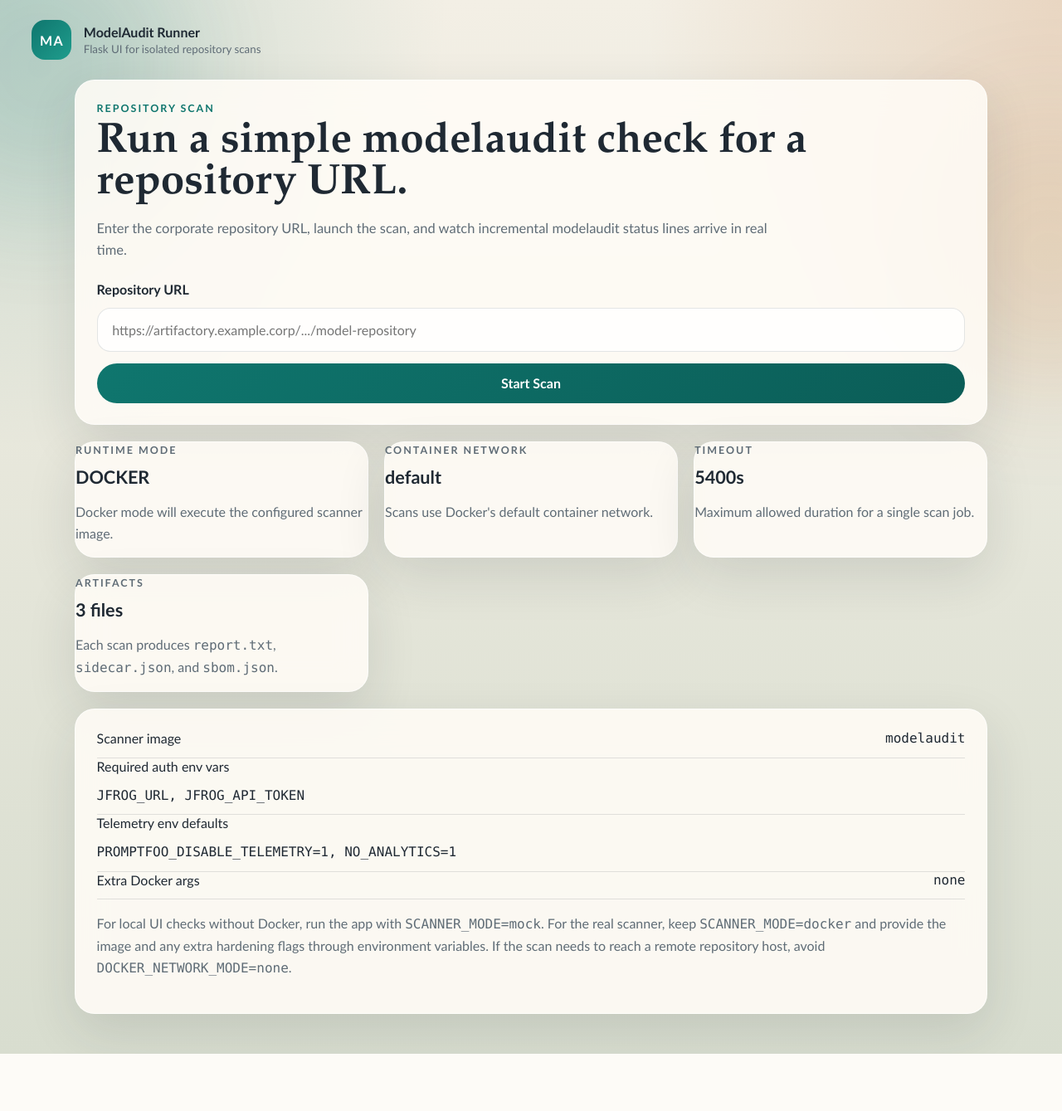
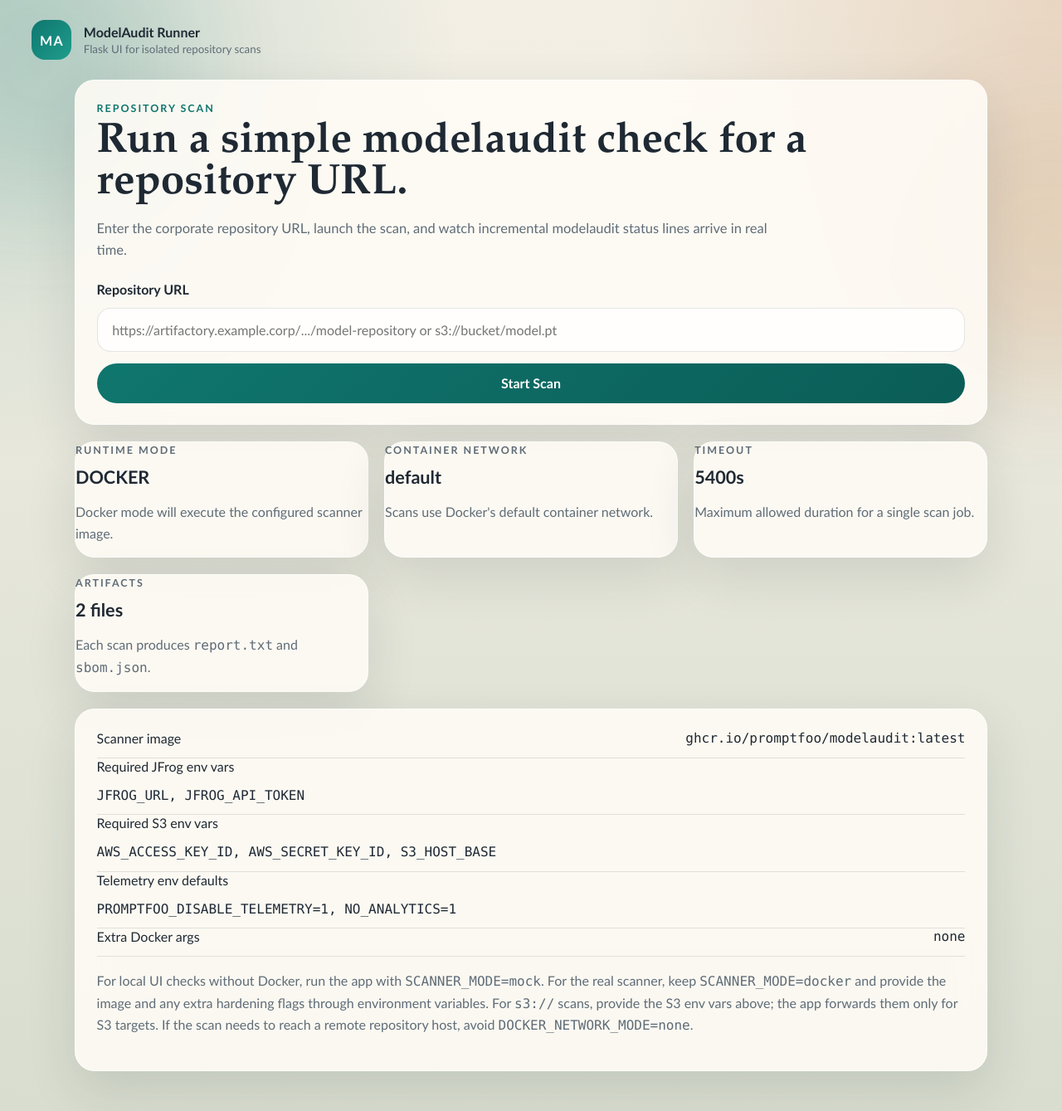
Before and after one commit to jessejam/shiny-octo-couscous, a Flask app: page / in a window 1280 px wide. Shown: the whole page at 83% size. Before the commit the page ends 1270 px from the top, so only its background shows below. Run offline with Flask 3, Linux system fonts and the light colour scheme.

Commit message:
added s3 support

```diff
--- a/main.py
+++ b/main.py
@@ -36,7 +36,6 @@ TERMINAL_STATUSES = {
     "timed_out",
     "scanner_unavailable",
     "report_missing",
-    "invalid_report",
 }
 
 STATUS_META = {
@@ -68,10 +67,6 @@ STATUS_META = {
         "label": "Missing Output",
         "hint": "The scan finished, but one or more expected output files were not found.",
     },
-    "invalid_report": {
-        "label": "Invalid Report",
-        "hint": "The generated JSON sidecar file could not be parsed.",
-    },
 }
 
 ERROR_META = {
@@ -95,11 +90,6 @@ ERROR_META = {
         "message": "The scan completed without producing one or more expected output files.",
         "status_code": 502,
     },
-    "invalid_report": {
-        "title": "Invalid Report",
-        "message": "The JSON sidecar file was created but could not be parsed.",
-        "status_code": 502,
-    },
 }
 
 NETWORK_RESOLUTION_PATTERNS = (
@@ -112,10 +102,18 @@ NETWORK_RESOLUTION_PATTERNS = (
 )
 
 REPORT_FILENAME = "report.txt"
-SIDECAR_FILENAME = "sidecar.json"
 SBOM_FILENAME = "sbom.json"
 TEXT_MIMETYPE = "text/plain; charset=utf-8"
 JSON_MIMETYPE = "application/json"
+S3_REQUIRED_ENV_VARS = ("AWS_ACCESS_KEY_ID", "AWS_SECRET_KEY_ID", "S3_HOST_BASE")
+S3_OPTIONAL_ENV_VARS = (
+    "AWS_SECRET_ACCESS_KEY",
+    "AWS_SESSION_TOKEN",
+    "AWS_DEFAULT_REGION",
+    "AWS_REGION",
+    "AWS_ENDPOINT_URL",
+)
+SENSITIVE_ENV_MARKERS = ("KEY", "SECRET", "TOKEN", "PASSWORD")
 
 
 def utc_now() -> datetime:
@@ -142,57 +140,44 @@ def get_download_mimetype(path: Path) -> str:
     return JSON_MIMETYPE if path.suffix == ".json" else TEXT_MIMETYPE
 
 
-def strip_flag_with_value(args: list[str], flag: str) -> list[str]:
-    """Remove a CLI flag and its value from an argument list."""
-    cleaned: list[str] = []
-    skip_next = False
-
-    for arg in args:
-        if skip_next:
-            skip_next = False
-            continue
-        if arg == flag:
-            skip_next = True
-            continue
-        if arg.startswith(f"{flag}="):
-            continue
-        cleaned.append(arg)
-
-    return cleaned
+def is_s3_url(value: str) -> bool:
+    """Return True when a scan target is an S3 URL."""
+    return value.strip().lower().startswith("s3://")
 
 
-def format_unix_timestamp(value: Any) -> str:
-    """Format a Unix timestamp value for display in the report."""
-    if value in (None, ""):
-        return "n/a"
-    return datetime.fromtimestamp(float(value), tz=timezone.utc).astimezone().strftime(
-        "%Y-%m-%d %H:%M:%S %Z"
-    )
+def normalize_endpoint_url(value: str) -> str:
+    """Convert a host-style endpoint into a URL accepted by AWS clients."""
+    endpoint = value.strip()
+    if "://" in endpoint:
+        return endpoint
+    return f"https://{endpoint}"
 
 
-def format_duration_seconds(value: Any) -> str:
-    """Format a duration value in seconds with lightweight precision."""
-    if value in (None, ""):
-        return "n/a"
-    return f"{float(value):.3f}s"
+def is_sensitive_env_name(name: str) -> bool:
+    """Return True when an env var name should not expose its value in UI."""
+    normalized = name.upper()
+    return any(marker in normalized for marker in SENSITIVE_ENV_MARKERS)
 
 
-def format_bytes_count(value: Any) -> str:
-    """Format a byte count using simple binary units."""
-    if value in (None, ""):
-        return "n/a"
+def redact_env_assignment(value: str) -> str:
+    """Redact sensitive Docker env assignments before rendering commands."""
+    name, separator, _ = value.partition("=")
+    if separator and is_sensitive_env_name(name):
+        return f"{name}=<redacted>"
+    return value
 
-    size = float(value)
-    units = ["B", "KiB", "MiB", "GiB", "TiB"]
-    unit_index = 0
 
-    while size >= 1024 and unit_index < len(units) - 1:
-        size /= 1024
-        unit_index += 1
-
-    if unit_index == 0:
-        return f"{int(size)} {units[unit_index]}"
-    return f"{size:.1f} {units[unit_index]}"
+def redact_command_for_display(command: list[str]) -> list[str]:
+    """Return a command copy safe to show in templates."""
+    redacted: list[str] = []
+    previous_arg = ""
+    for arg in command:
+        if previous_arg in {"-e", "--env"}:
+            redacted.append(redact_env_assignment(arg))
+        else:
+            redacted.append(arg)
+        previous_arg = arg
+    return redacted
 
 
 @dataclass(slots=True)
@@ -213,7 +198,6 @@ class ScanJob:
     repo_url: str
     work_dir: Path
     report_path: Path
-    sidecar_path: Path
     sbom_path: Path
     log_path: Path
     created_at: datetime = field(default_factory=utc_now)
@@ -226,7 +210,6 @@ class ScanJob:
     command: list[str] = field(default_factory=list)
     events: list[JobEvent] = field(default_factory=list)
     report_data: Any = None
-    sidecar_data: Any = None
     condition: threading.Condition = field(
         default_factory=threading.Condition,
         repr=False,
@@ -235,7 +218,7 @@ class ScanJob:
     @property
     def command_preview(self) -> str:
         """Return a shell-friendly version of the configured command."""
-        return shlex.join(self.command) if self.command else ""
+        return shlex.join(redact_command_for_display(self.command)) if self.command else ""
 
 
 class JobStore:
@@ -258,7 +241,6 @@ class JobStore:
             repo_url=repo_url.strip(),
             work_dir=work_dir,
             report_path=work_dir / REPORT_FILENAME,
-            sidecar_path=work_dir / SIDECAR_FILENAME,
             sbom_path=work_dir / SBOM_FILENAME,
             log_path=work_dir / "scanner.log",
         )
@@ -313,17 +295,11 @@ class JobStore:
         """Build a template-friendly snapshot of the current job state."""
         with job.condition:
             report_text = str(job.report_data) if job.report_data is not None else None
-            sidecar_text = (
-                json.dumps(job.sidecar_data, indent=2, ensure_ascii=False)
-                if job.sidecar_data is not None
-                else None
-            )
             return {
                 "job_id": job.job_id,
                 "repo_url": job.repo_url,
                 "work_dir": str(job.work_dir),
                 "report_path": str(job.report_path),
-                "sidecar_path": str(job.sidecar_path),
                 "sbom_path": str(job.sbom_path),
                 "log_path": str(job.log_path),
                 "created_at": format_timestamp(job.created_at),
@@ -337,15 +313,9 @@ class JobStore:
                 "returncode": job.returncode,
                 "command_preview": job.command_preview,
                 "report_text": report_text,
-                "sidecar_text": sidecar_text,
                 "report_url": (
                     url_for("download_report", job_id=job.job_id)
                     if job.report_path.exists()
-                    else None
-                ),
-                "sidecar_url": (
-                    url_for("download_sidecar", job_id=job.job_id)
-                    if job.sidecar_path.exists()
                     else None
                 ),
                 "sbom_url": (
@@ -389,26 +359,6 @@ def load_report_data(job: ScanJob) -> str:
         return job.report_data
 
 
-def load_sidecar_data(job: ScanJob) -> Any | None:
-    """Load and cache the parsed JSON sidecar for a finished job."""
-    with job.condition:
-        if job.sidecar_data is not None:
-            return job.sidecar_data
-
-    if not job.sidecar_path.exists():
-        return None
-
-    raw_sidecar = job.sidecar_path.read_text(encoding="utf-8", errors="replace")
-    try:
-        sidecar_data = json.loads(raw_sidecar)
-    except json.JSONDecodeError:
-        return None
-
-    with job.condition:
-        job.sidecar_data = sidecar_data
-    return sidecar_data
-
-
 def read_report_text(job: ScanJob) -> str:
     """Read the raw report file contents without parsing JSON."""
     return job.report_path.read_text(encoding="utf-8", errors="replace")
@@ -425,8 +375,56 @@ def read_scanner_log(job: ScanJob) -> str:
     return job.log_path.read_text(encoding="utf-8", errors="replace")
 
 
-def build_container_env(config: dict[str, Any]) -> tuple[list[str], dict[str, str], list[str]]:
+def build_s3_container_env(config: dict[str, Any]) -> tuple[list[str], dict[str, str], list[str]]:
+    """Resolve S3 credentials and compatibility env vars for Docker."""
+    passthrough_vars: list[str] = []
+    explicit_vars: dict[str, str] = {}
+    missing_required: list[str] = []
+
+    access_key = os.getenv("AWS_ACCESS_KEY_ID")
+    secret_key = os.getenv("AWS_SECRET_KEY_ID")
+    standard_secret_key = os.getenv("AWS_SECRET_ACCESS_KEY")
+    host_base = os.getenv("S3_HOST_BASE")
+
+    if access_key:
+        passthrough_vars.append("AWS_ACCESS_KEY_ID")
+    else:
+        missing_required.append("AWS_ACCESS_KEY_ID")
+
+    if secret_key:
+        passthrough_vars.append("AWS_SECRET_KEY_ID")
+        if standard_secret_key:
+            passthrough_vars.append("AWS_SECRET_ACCESS_KEY")
+        else:
+            explicit_vars["AWS_SECRET_ACCESS_KEY"] = secret_key
+    else:
+        missing_required.append("AWS_SECRET_KEY_ID")
+
+    if host_base:
+        passthrough_vars.append("S3_HOST_BASE")
+        if not os.getenv("AWS_ENDPOINT_URL"):
+            explicit_vars["AWS_ENDPOINT_URL"] = normalize_endpoint_url(host_base)
+    else:
+        missing_required.append("S3_HOST_BASE")
+
+    for name in (*S3_OPTIONAL_ENV_VARS, *config["OPTIONAL_CONTAINER_ENV_VARS"]):
+        if os.getenv(name) and name not in passthrough_vars and name not in explicit_vars:
+            passthrough_vars.append(name)
+
+    for name, default_value in config["CONTAINER_ENV_DEFAULTS"].items():
+        explicit_vars[name] = os.getenv(name, default_value)
+
+    return passthrough_vars, explicit_vars, missing_required
+
+
+def build_container_env(
+    config: dict[str, Any],
+    repo_url: str,
+) -> tuple[list[str], dict[str, str], list[str]]:
     """Resolve which environment variables should be forwarded into Docker."""
+    if is_s3_url(repo_url):
+        return build_s3_container_env(config)
+
     passthrough_vars: list[str] = []
     explicit_vars: dict[str, str] = {}
     missing_required: list[str] = []
@@ -451,17 +449,17 @@ def build_docker_command(job: ScanJob, config: dict[str, Any]) -> list[str]:
     """Construct the Docker command used to run modelaudit."""
     container_workdir = config["CONTAINER_WORKDIR"]
     command = [config["DOCKER_BINARY"], "run", "--rm"]
-    passthrough_vars, explicit_vars, _ = build_container_env(config)
-    scanner_args = list(config["SCANNER_FIXED_ARGS"])
-
-    scanner_args = [arg for arg in scanner_args if arg != "--stream"]
-    for managed_flag in ("--format", "--sbom", "--output", "--json-output", "--timeout"):
-        scanner_args = strip_flag_with_value(scanner_args, managed_flag)
-    scanner_args.append("--stream")
-    scanner_args.extend(["--format", "text"])
-    scanner_args.extend(["--sbom", job.sbom_path.name])
-    scanner_args.extend(["--json-output", job.sidecar_path.name])
-    scanner_args.extend(["--timeout", str(config["SCAN_TIMEOUT_SECONDS"])])
+    passthrough_vars, explicit_vars, _ = build_container_env(config, job.repo_url)
+    scanner_args = [
+        "--format",
+        "text",
+        "--sbom",
+        job.sbom_path.name,
+        "--timeout",
+        str(config["SCAN_TIMEOUT_SECONDS"]),
+        "--output",
+        job.report_path.name,
+    ]
 
     if config["DOCKER_NETWORK_MODE"]:
         command.extend(["--network", config["DOCKER_NETWORK_MODE"]])
@@ -490,7 +488,6 @@ def build_docker_command(job: ScanJob, config: dict[str, Any]) -> list[str]:
         command.append(config["SCANNER_COMMAND"])
     command.extend(scanner_args)
     command.append(job.repo_url)
-    command.extend(["--output", job.report_path.name])
     return command
 
 
@@ -569,18 +566,16 @@ def run_mock_scan(store: JobStore, job: ScanJob) -> None:
         job.command = [
             "mock-scan",
             "modelaudit",
-            "--stream",
+            "scan",
             "--format",
             "text",
             "--sbom",
             job.sbom_path.name,
-            "--json-output",
-            job.sidecar_path.name,
             "--timeout",
             str(current_app.config["SCAN_TIMEOUT_SECONDS"]),
-            job.repo_url,
             "--output",
             job.report_path.name,
+            job.repo_url,
         ]
 
     store.update_status(job, "running", hint="Mock scan started.")
@@ -590,7 +585,6 @@ def run_mock_scan(store: JobStore, job: ScanJob) -> None:
         "Resolving repository metadata.",
         "Inspecting model files.",
         "Collecting policy findings.",
-        f"Writing {job.sidecar_path.name}.",
         f"Writing {job.sbom_path.name}.",
         f"Writing {job.report_path.name}.",
     ]
@@ -608,45 +602,6 @@ Format: text
 SECURITY FINDINGS
 - Mock finding generated for UI development.
 """
-    sidecar = {
-        "scanner_names": ["pickle"],
-        "start_time": time.time(),
-        "bytes_scanned": 74,
-        "issues": [
-            {
-                "message": "Mock finding generated for UI development.",
-                "severity": "warning",
-                "location": "demo-model.pickle (pos 71)",
-                "details": {
-                    "position": 71,
-                    "opcode": "REDUCE",
-                },
-                "timestamp": time.time(),
-            },
-            {
-                "message": "Replace this item with real scanner output after the first Docker-backed run.",
-                "severity": "critical",
-                "location": "demo-model.pickle (pos 28)",
-                "details": {
-                    "module": "posix",
-                    "function": "system",
-                    "position": 28,
-                    "opcode": "STACK_GLOBAL",
-                },
-                "timestamp": time.time(),
-                "why": "This is placeholder data that mirrors the documented report structure.",
-            },
-        ],
-        "has_errors": False,
-        "files_scanned": 1,
-        "duration": 0.532,
-        "assets": [
-            {
-                "path": "demo-model.pickle",
-                "type": "pickle",
-            }
-        ],
-    }
     sbom = {
         "bomFormat": "CycloneDX",
         "specVersion": "1.5",
@@ -655,11 +610,9 @@ SECURITY FINDINGS
     }
 
     job.report_path.write_text(report, encoding="utf-8")
-    job.sidecar_path.write_text(json.dumps(sidecar, indent=2), encoding="utf-8")
     job.sbom_path.write_text(json.dumps(sbom, indent=2), encoding="utf-8")
     with job.condition:
         job.report_data = report
-        job.sidecar_data = sidecar
         job.returncode = 0
 
     store.update_status(job, "finished", hint="Mock scan finished. Artifacts ready.")
@@ -679,7 +632,7 @@ def run_docker_scan(store: JobStore, job: ScanJob, config: dict[str, Any]) -> No
         )
         return
 
-    _, _, missing_required = build_container_env(config)
+    _, _, missing_required = build_container_env(config, job.repo_url)
     if missing_required:
         fail_job(
             store,
@@ -779,19 +732,6 @@ def run_docker_scan(store: JobStore, job: ScanJob, config: dict[str, Any]) -> No
         )
         return
 
-    if not job.sidecar_path.exists():
-        fail_job(
-            store,
-            job,
-            status="report_missing",
-            error_code="report_missing",
-            message=(
-                "The scan completed, but no JSON sidecar file was created at "
-                f"{job.sidecar_path.name}."
-            ),
-        )
-        return
-
     if not job.sbom_path.exists():
         fail_job(
             store,
@@ -804,29 +744,13 @@ def run_docker_scan(store: JobStore, job: ScanJob, config: dict[str, Any]) -> No
 
     report_text = read_report_text(job)
 
-    try:
-        sidecar_data = json.loads(job.sidecar_path.read_text(encoding="utf-8", errors="replace"))
-    except json.JSONDecodeError:
-        fail_job(
-            store,
-            job,
-            status="invalid_report",
-            error_code="invalid_report",
-            message=(
-                "The scan finished, but the JSON sidecar could not be parsed from "
-                f"{job.sidecar_path.name}."
-            ),
-        )
-        return
-
     with job.condition:
         job.report_data = report_text
-        job.sidecar_data = sidecar_data
 
     store.update_status(
         job,
         "finished",
-        hint="Scan finished. Report, JSON sidecar, and SBOM are ready.",
+        hint="Scan finished. Report and SBOM are ready.",
     )
     store.add_event(job, "done", "Scan complete.")
 
@@ -844,7 +768,6 @@ def run_scan_job(app: Flask, job_id: str) -> None:
             "DOCKER_BINARY": current_app.config["DOCKER_BINARY"],
             "SCANNER_IMAGE": current_app.config["SCANNER_IMAGE"],
             "SCANNER_COMMAND": current_app.config["SCANNER_COMMAND"],
-            "SCANNER_FIXED_ARGS": current_app.config["SCANNER_FIXED_ARGS"],
             "REQUIRED_CONTAINER_ENV_VARS": current_app.config["REQUIRED_CONTAINER_ENV_VARS"],
             "OPTIONAL_CONTAINER_ENV_VARS": current_app.config["OPTIONAL_CONTAINER_ENV_VARS"],
             "CONTAINER_ENV_DEFAULTS": current_app.config["CONTAINER_ENV_DEFAULTS"],
@@ -903,11 +826,6 @@ def build_job_update_payload(job: ScanJob, events: list[JobEvent]) -> dict[str,
                 if job.report_path.exists()
                 else None
             ),
-            "sidecar_url": (
-                url_for("download_sidecar", job_id=job.job_id)
-                if job.sidecar_path.exists()
-                else None
-            ),
             "sbom_url": (
                 url_for("download_sbom", job_id=job.job_id)
                 if job.sbom_path.exists()
@@ -942,7 +860,6 @@ def job_event_stream(job: ScanJob, start_index: int = 0) -> Any:
                         "status_hint": payload["status_hint"],
                         "result_url": payload["result_url"],
                         "report_url": payload["report_url"],
-                        "sidecar_url": payload["sidecar_url"],
                         "sbom_url": payload["sbom_url"],
                     },
                 )
@@ -992,9 +909,8 @@ def create_app() -> Flask:
     app.config.update(
         SCANNER_MODE=os.getenv("SCANNER_MODE", "docker").strip().lower(),
         DOCKER_BINARY=os.getenv("DOCKER_BINARY", "docker"),
-        SCANNER_IMAGE=os.getenv("SCANNER_IMAGE", "modelaudit"),
-        SCANNER_COMMAND=os.getenv("SCANNER_COMMAND", "").strip(),
-        SCANNER_FIXED_ARGS=shlex.split(os.getenv("SCANNER_FIXED_ARGS", "")),
+        SCANNER_IMAGE=os.getenv("SCANNER_IMAGE", "ghcr.io/promptfoo/modelaudit:latest"),
+        SCANNER_COMMAND=os.getenv("SCANNER_COMMAND", "scan").strip(),
         REQUIRED_CONTAINER_ENV_VARS=shlex.split(
             os.getenv("REQUIRED_CONTAINER_ENV_VARS", "JFROG_URL JFROG_API_TOKEN")
         ),
@@ -1014,26 +930,6 @@ def create_app() -> Flask:
 
     app.extensions["job_store"] = JobStore(scans_root=scans_root)
 
-    @app.template_filter("pretty_json")
-    def pretty_json(value: Any) -> str:
-        """Render JSON values in a human-friendly format."""
-        return json.dumps(value, indent=2, ensure_ascii=False)
-
-    @app.template_filter("unix_datetime")
-    def unix_datetime(value: Any) -> str:
-        """Render Unix timestamps in local time."""
-        return format_unix_timestamp(value)
-
-    @app.template_filter("duration_seconds")
-    def duration_seconds(value: Any) -> str:
-        """Render durations in seconds."""
-        return format_duration_seconds(value)
-
-    @app.template_filter("bytes_human")
-    def bytes_human(value: Any) -> str:
-        """Render byte counts in compact human-readable units."""
-        return format_bytes_count(value)
-
     @app.get("/")
     def index() -> str:
         """Render the main page with scanner runtime details."""
@@ -1042,6 +938,7 @@ def create_app() -> Flask:
             "scanner_mode": current_app.config["SCANNER_MODE"],
             "scanner_image": current_app.config["SCANNER_IMAGE"],
             "required_env_vars": current_app.config["REQUIRED_CONTAINER_ENV_VARS"],
+            "s3_required_env_vars": S3_REQUIRED_ENV_VARS,
             "container_env_defaults": current_app.config["CONTAINER_ENV_DEFAULTS"],
             "docker_network_mode": docker_network_mode or "default",
             "docker_network_summary": (
@@ -1128,18 +1025,11 @@ def create_app() -> Flask:
 
         if status == "finished":
             report_text = load_report_data(job)
-            sidecar_data = load_sidecar_data(job)
             snapshot = get_store().snapshot(job)
-            structured_report = (
-                isinstance(sidecar_data, dict)
-                and "issues" in sidecar_data
-            )
             return render_template(
                 "report.html",
                 job=snapshot,
                 report_text=report_text,
-                sidecar_data=sidecar_data,
-                structured_report=structured_report,
             )
 
         if status in TERMINAL_STATUSES:
@@ -1160,20 +1050,6 @@ def create_app() -> Flask:
             as_attachment=True,
             download_name=f"{job.job_id}-{job.report_path.name}",
             mimetype=get_download_mimetype(job.report_path),
-        )
-
-    @app.get("/jobs/<job_id>/download-sidecar")
-    def download_sidecar(job_id: str) -> Response:
-        """Download the JSON sidecar file for a job."""
-        job = get_job_or_404(job_id)
-        if not job.sidecar_path.exists():
-            abort(404)
-
-        return send_file(
-            job.sidecar_path,
-            as_attachment=True,
-            download_name=f"{job.job_id}-{job.sidecar_path.name}",
-            mimetype=get_download_mimetype(job.sidecar_path),
         )
 
     @app.get("/jobs/<job_id>/download-sbom")
--- a/static/app.css
+++ b/static/app.css
@@ -153,6 +153,7 @@ body {
 }
 
 input[type="url"],
+input[type="text"],
 select {
   width: 100%;
   padding: 1rem 1.1rem;
--- a/templates/error.html
+++ b/templates/error.html
@@ -35,9 +35,6 @@
       {% if job and job.report_url %}
         <a class="button-link button-link-muted" href="{{ job.report_url }}">Download Report</a>
       {% endif %}
-      {% if job and job.sidecar_url %}
-        <a class="button-link button-link-muted" href="{{ job.sidecar_url }}">Download JSON Sidecar</a>
-      {% endif %}
       {% if job and job.sbom_url %}
         <a class="button-link button-link-muted" href="{{ job.sbom_url }}">Download SBOM</a>
       {% endif %}
--- a/templates/index.html
+++ b/templates/index.html
@@ -16,8 +16,8 @@
       <input
         id="repo_url"
         name="repo_url"
-        type="url"
-        placeholder="https://artifactory.example.corp/.../model-repository"
+        type="text"
+        placeholder="https://artifactory.example.corp/.../model-repository or s3://bucket/model.pt"
         required
         autocomplete="off"
       >
@@ -46,8 +46,8 @@
 
     <article class="card info-card">
       <p class="eyebrow">Artifacts</p>
-      <h2>3 files</h2>
-      <p>Each scan produces <code>report.txt</code>, <code>sidecar.json</code>, and <code>sbom.json</code>.</p>
+      <h2>2 files</h2>
+      <p>Each scan produces <code>report.txt</code> and <code>sbom.json</code>.</p>
     </article>
   </section>
 
@@ -57,8 +57,12 @@
       <code>{{ runtime.scanner_image }}</code>
     </div>
     <div class="details-row details-row-column">
-      <span>Required auth env vars</span>
+      <span>Required JFrog env vars</span>
       <code>{{ runtime.required_env_vars | join(', ') }}</code>
+    </div>
+    <div class="details-row details-row-column">
+      <span>Required S3 env vars</span>
+      <code>{{ runtime.s3_required_env_vars | join(', ') }}</code>
     </div>
     <div class="details-row details-row-column">
       <span>Telemetry env defaults</span>
@@ -75,8 +79,9 @@
     <p class="details-note">
       For local UI checks without Docker, run the app with <code>SCANNER_MODE=mock</code>.
       For the real scanner, keep <code>SCANNER_MODE=docker</code> and provide the image and any
-      extra hardening flags through environment variables. If the scan needs to reach a remote
-      repository host, avoid <code>DOCKER_NETWORK_MODE=none</code>.
+      extra hardening flags through environment variables. For <code>s3://</code> scans, provide
+      the S3 env vars above; the app forwards them only for S3 targets. If the scan needs to reach
+      a remote repository host, avoid <code>DOCKER_NETWORK_MODE=none</code>.
     </p>
   </section>
 {% endblock %}
```
Also changed, not shown: other parts of static/app.css (+1 -86 lines), static/app.js (+2 -10 lines), templates/job.html (+1 -8 lines), templates/report.html (+1 -71 lines), README.md.
